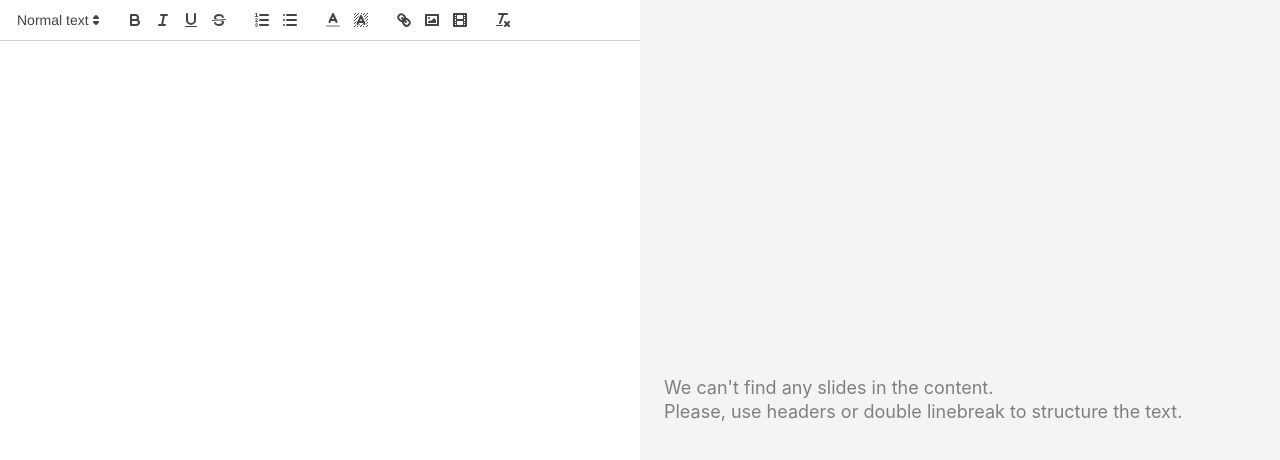
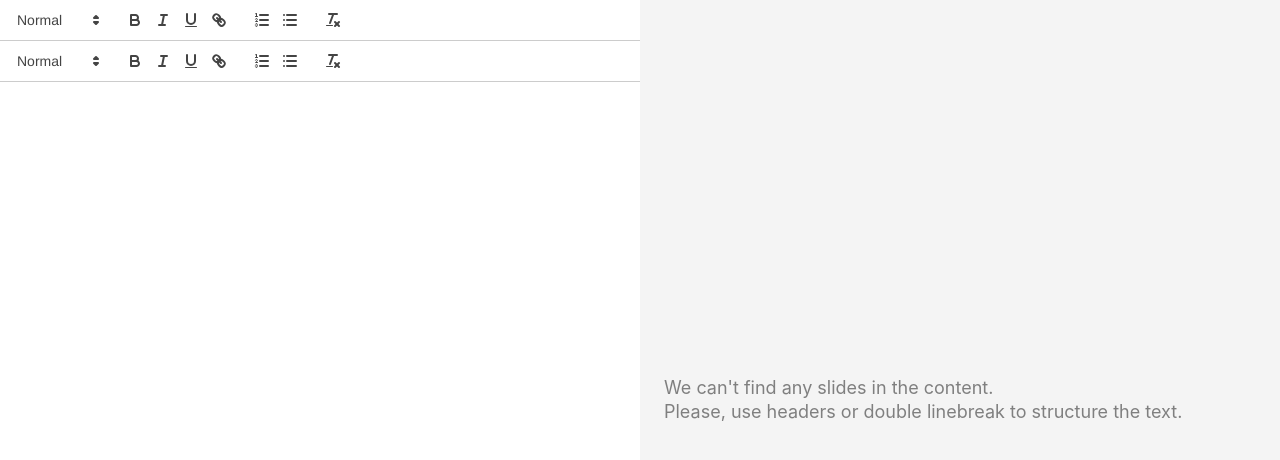
Before and after one commit to eduhund/slideo, a React (Vite) app: page / in a window 1280 px wide. Shown: the top 460 px of the page. Built offline with nearby package versions, Linux system fonts and the light colour scheme.

Commit message:
Remove custom toolbar from editor component and optimize text change handling

```diff
--- a/src/pages/Main/Main.tsx
+++ b/src/pages/Main/Main.tsx
@@ -13,46 +13,6 @@ type EditorProps = {
   onChange: (value: string) => void
 }
 
-const CustomToolbar = () => (
-  <div id="toolbar">
-      <span className="ql-formats">
-        <select className="ql-header" defaultValue={''} onChange={(e) => e.persist()}>
-        <option value="1">Main Title</option>
-        <option value="2">Slide Title</option>
-        <option value="3">Text Title</option>
-        <option value="">Normal text</option>
-      </select>
-    </span>
-
-    <span className="ql-formats">
-      <button className="ql-bold" />
-      <button className="ql-italic" />
-      <button className="ql-underline" />
-      <button className="ql-strike" />
-    </span>
-
-    <span className="ql-formats">
-      <button className="ql-list" value="ordered" />
-      <button className="ql-list" value="bullet" />
-    </span>
-
-    <span className="ql-formats">
-      <select className="ql-color" />
-      <select className="ql-background" />
-    </span>
-
-    <span className="ql-formats">
-      <button className="ql-link" />
-      <button className="ql-image" />
-      <button className="ql-video" />
-    </span>
-
-    <span className="ql-formats">
-      <button className="ql-clean" />
-    </span>
-  </div>
-);
-
 function Editor({ value, onChange }: EditorProps) {
   const editorRef = useRef<HTMLDivElement | null>(null)
   const quillRef = useRef<Quill | null>(null)
@@ -62,11 +22,6 @@ function Editor({ value, onChange }: EditorProps) {
 
     const quill = new Quill(editorRef.current, {
       theme: 'snow',
-      modules: {
-        toolbar: {
-          container: '#toolbar',
-        },
-      },
       formats: [
         'header',
         'bold',
@@ -74,18 +29,17 @@ function Editor({ value, onChange }: EditorProps) {
         'underline',
         'strike',
         'list',
-        'bullet',
-        'color',
-        'background',
         'link',
         'image',
         'video',
-        'clean',
       ],
     })
 
     quill.on('text-change', () => {
-      onChange(quill.root.innerHTML)
+      const currentContent = quill.root.innerHTML
+      if (currentContent !== value) {
+        onChange(currentContent)
+      }
     })
 
     quill.root.innerHTML = value
@@ -94,11 +48,10 @@ function Editor({ value, onChange }: EditorProps) {
     return () => {
       quillRef.current = null
     }
-  }, [value, onChange])
+  }, [])
 
   return (
     <div>
-      <CustomToolbar />
       <div ref={editorRef} />
     </div>
   )
```
